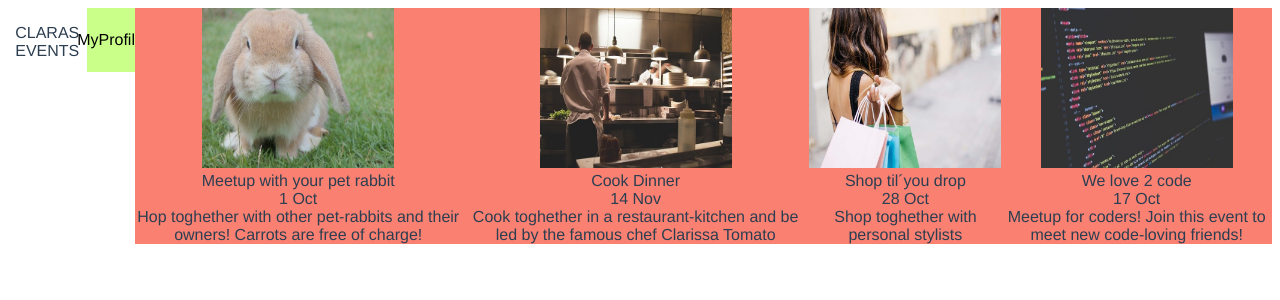
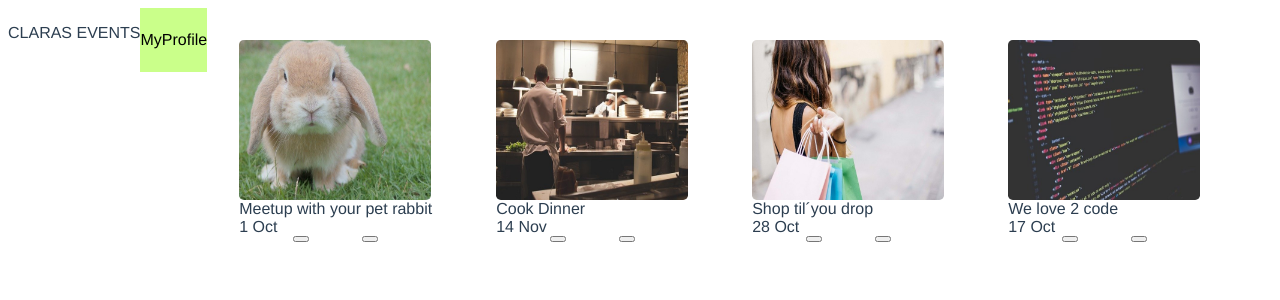
Before and after one commit to jenseneducation-Clara-Berglund/ClarasEvents, a Vue app: page / in a window 1280 px wide. Shown: the top 300 px of the page. Built offline with nearby package versions, Linux system fonts and the light colour scheme.

Commit message:
update EventItem + add style

```diff
--- a/src/components/EventItem.vue
+++ b/src/components/EventItem.vue
@@ -3,7 +3,10 @@
     <img class="image" :src="require('@/assets/' + event.image)" />
     <div class="name">{{ event.name }}</div>
     <div class="date">{{ event.date }}</div>
-    <div class="info">{{ event.info }}</div>
+    <div class="buttonsContainer">
+      <Button title="Join Event" />
+      <Button @clicked="reviewButtonClicked()" title="Add your review" />
+    </div>
   </div>
 </template>
 
@@ -15,13 +18,31 @@ export default {
 };
 </script>
 
-<style>
+<style >
 .eventItemContainer {
-  background-color: salmon;
+  display: flex;
+  flex-direction: column;
+  padding: 2em;
 }
 
 .image {
   height: 10em;
   width: 12em;
+  border-radius: 0.3em;
+}
+
+.name {
+  display: flex;
+  align-content: center;
+}
+
+.date {
+  display: flex;
+  align-content: flex-end;
+}
+
+.buttonsContainer {
+  display: flex;
+  justify-content: space-evenly;
 }
 </style>
```
